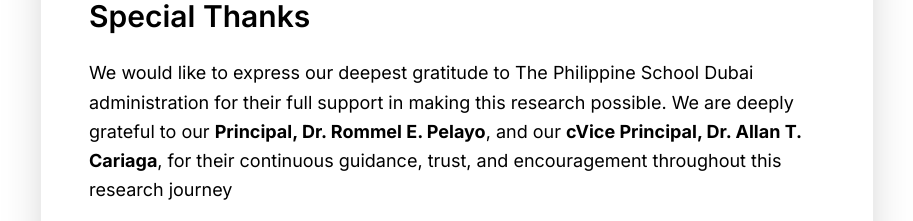
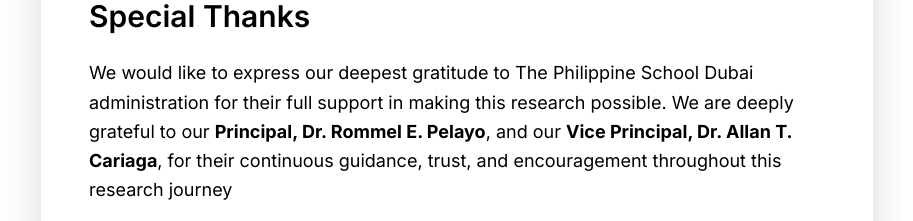
Before and after one commit to aemlsu/capstone-website, a Next.js app: page /credits in a window 1280 px wide. Shown: the part 1100-1321 px from the top of the page, without its empty margins (183-1096 px from the left). Built offline with nearby package versions, Linux system fonts and the light colour scheme.

Commit message:
Update page.tsx

```diff
--- a/app/credits/page.tsx
+++ b/app/credits/page.tsx
@@ -51,7 +51,7 @@
           <div className="text-lg leading-relaxed space-y-6">
             <p>
             We would like to express our deepest gratitude to The Philippine School Dubai administration for their full support in making this research possible.
-              We are deeply grateful to our <strong>Principal, Dr. Rommel E. Pelayo</strong>, and our <strong>cVice Principal, Dr. Allan T. Cariaga</strong>, for their continuous guidance, trust, and encouragement throughout this research journey
+              We are deeply grateful to our <strong>Principal, Dr. Rommel E. Pelayo</strong>, and our <strong>Vice Principal, Dr. Allan T. Cariaga</strong>, for their continuous guidance, trust, and encouragement throughout this research journey
 
             </p>
             <p>
```
